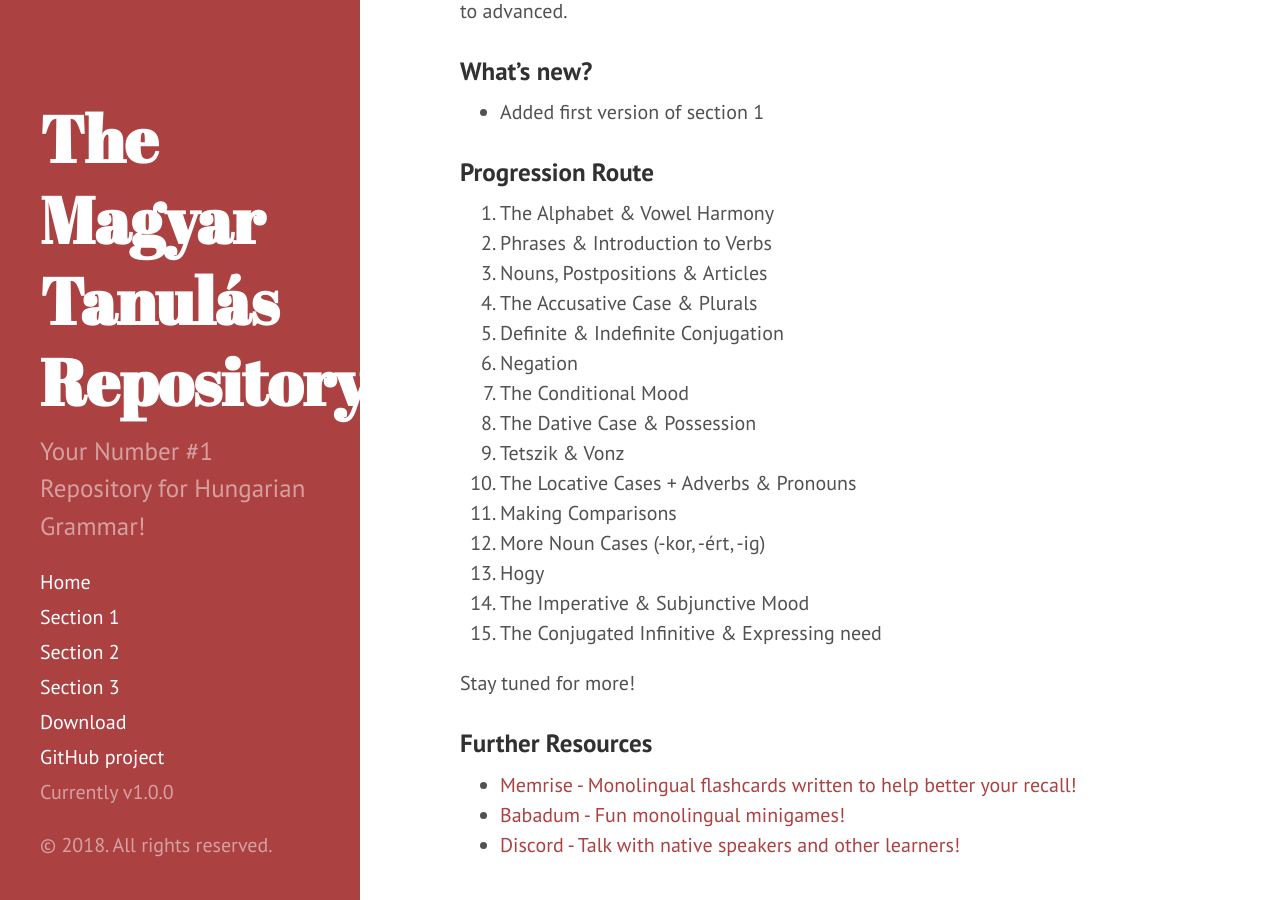
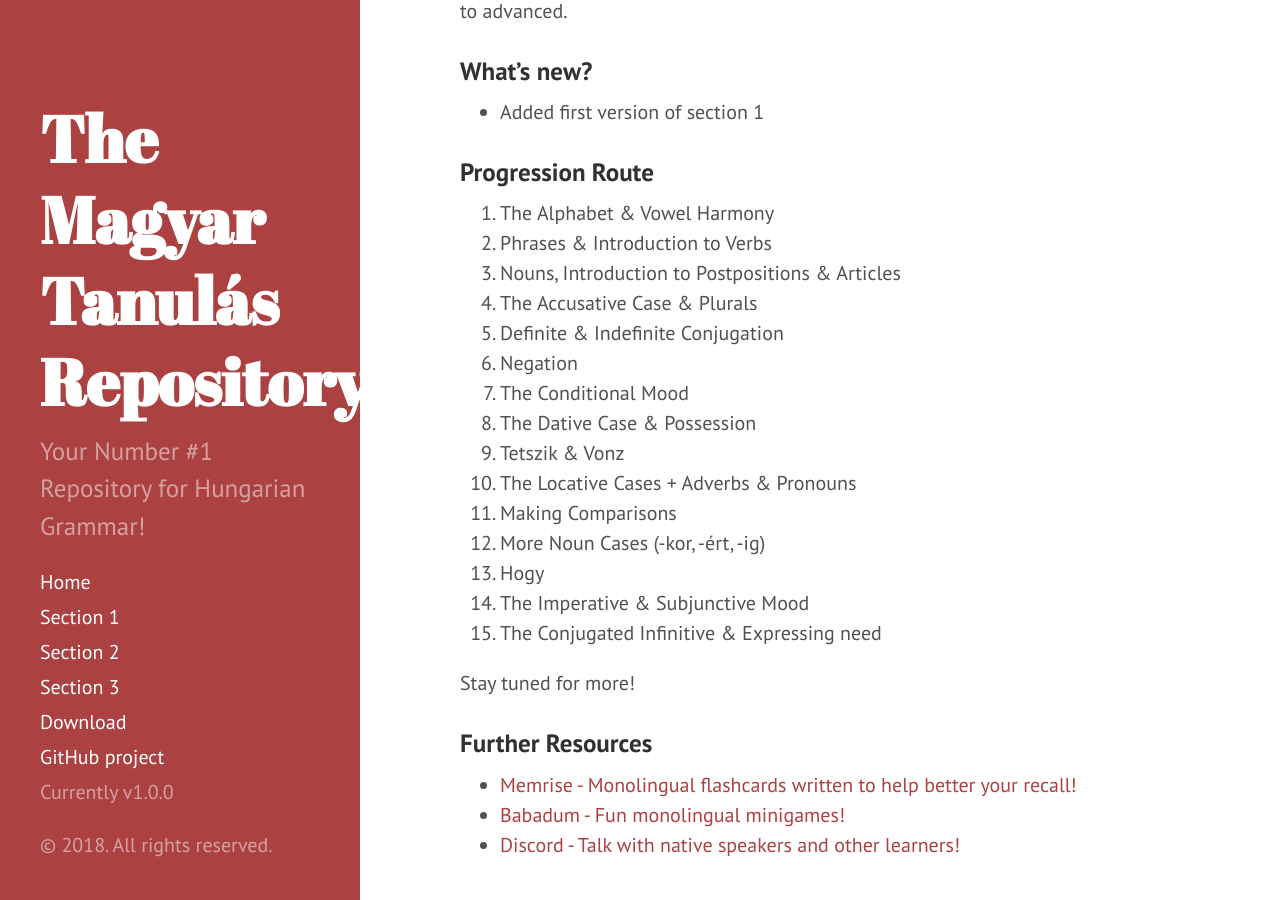
Before and after one commit to Magyartanulas/magyartanulas.github.io, a Jekyll site: the page built from _posts/2012-02-06-whats-jekyll.md, in a window 1280 px wide and 900 px high, scrolled down 481 px. Built offline with Jekyll 4.4.1, drawn with Linux system fonts in a browser that asks for light colours; Markdown is read by kramdown in place of the engine named in the settings.

Commit message:
Update 2012-02-06-whats-jekyll.md

```diff
--- a/_posts/2012-02-06-whats-jekyll.md
+++ b/_posts/2012-02-06-whats-jekyll.md
@@ -20,7 +20,7 @@ shall be explained where relevant. The grammar will be explained in a progressio
 
 1. The Alphabet & Vowel Harmony
 2. Phrases & Introduction to Verbs
-3. Nouns, Postpositions & Articles
+3. Nouns, Introduction to Postpositions & Articles
 4. The Accusative Case & Plurals
 5. Definite & Indefinite Conjugation
 6. Negation
```
